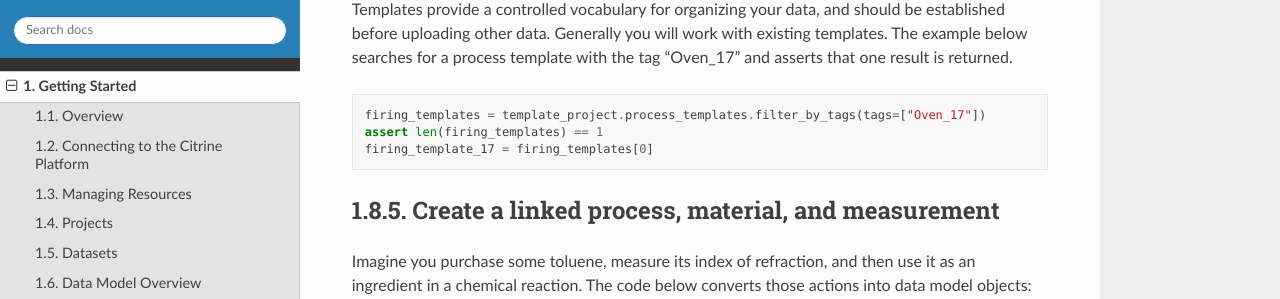
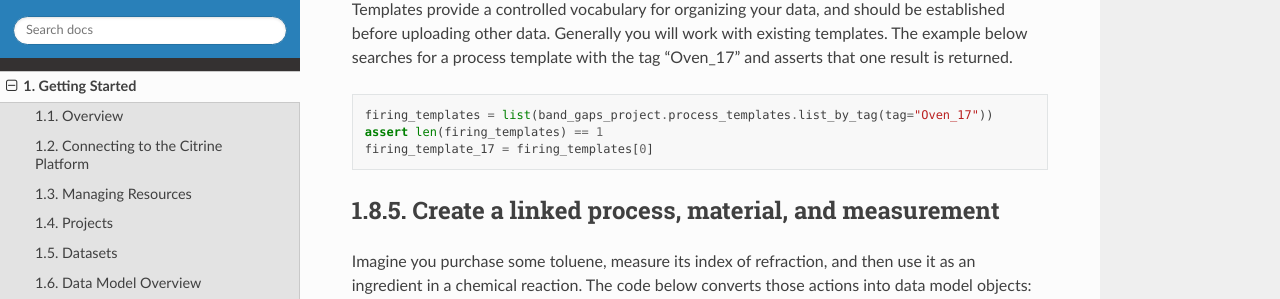
Before and after one commit to CitrineInformatics/citrine-python, a Sphinx documentation site: the page built from docs/source/getting_started/code_examples.rst, in a window 1280 px wide and 900 px high, scrolled down 1150 px. Shown: the part 152-451 px from the top of the window. Built offline with Sphinx 7.4.7 and the Read the Docs theme 2.0.0, drawn with Linux system fonts in a browser that asks for light colours.

Commit message:
PLA-8346 filter_by_tags removed after deprecation cycle

```diff
--- a/docs/source/getting_started/code_examples.rst
+++ b/docs/source/getting_started/code_examples.rst
@@ -69,7 +69,7 @@ The example below searches for a process template with the tag "Oven_17" and ass
 
 .. code-block:: python
 
-    firing_templates = template_project.process_templates.filter_by_tags(tags=["Oven_17"])
+    firing_templates = list(band_gaps_project.process_templates.list_by_tag(tag="Oven_17"))
     assert len(firing_templates) == 1
     firing_template_17 = firing_templates[0]
 
```
